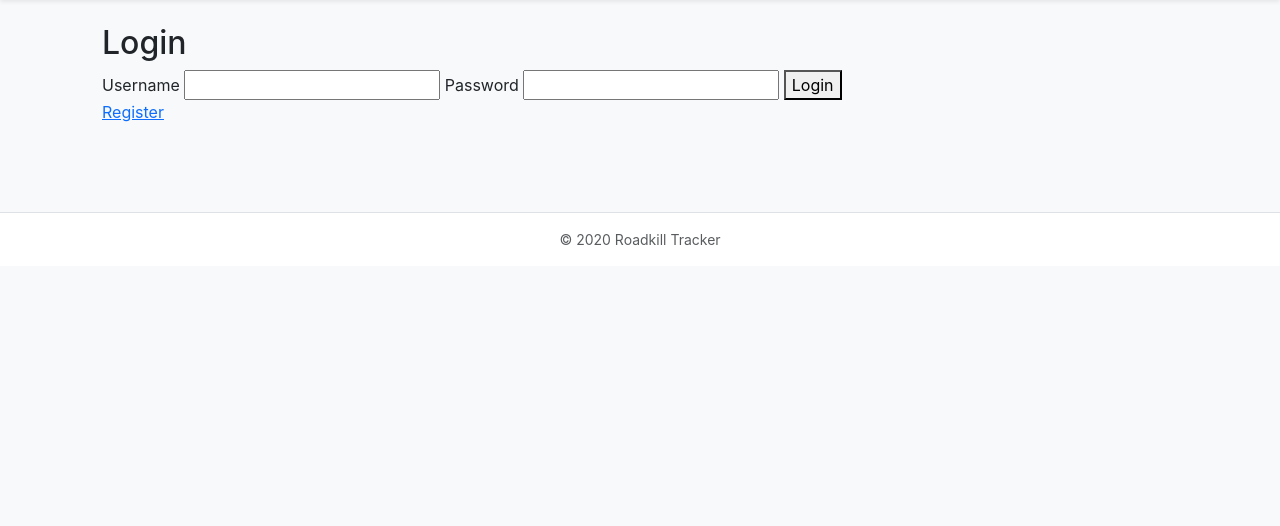
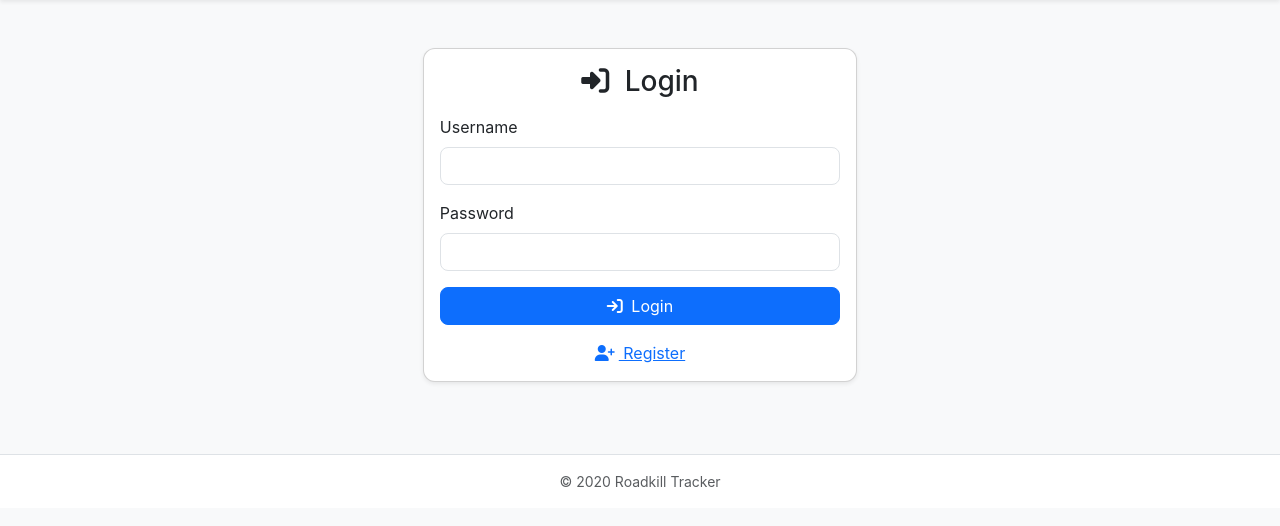
Before and after one commit to prashantwct/Roadkill, a Flask app: template templates/login.html in a window 1280 px wide. Shown: the part 56-582 px from the top of the page. Run offline with Flask 3, Linux system fonts and the light colour scheme; the template is opened without the code that fills it: most values are stand-ins (such as "Sample title", 1, 10 or a date in 2020).

Commit message:
Update login.html

```diff
--- a/templates/login.html
+++ b/templates/login.html
@@ -1,10 +1,46 @@
 {% extends "base.html" %}
 {% block content %}
-  <h2>Login</h2>
-  <form method="post">
-    <label>Username <input name="username" required></label>
-    <label>Password <input type="password" name="password" required></label>
-    <button type="submit">Login</button>
-  </form>
-  <p><a href="{{ url_for('register') }}">Register</a></p>
+
+<div class="row justify-content-center mt-4">
+  <div class="col-md-5">
+
+    <div class="card shadow-sm">
+      <div class="card-body">
+
+        <h3 class="mb-3 text-center">
+          <i class="fa-solid fa-right-to-bracket me-2"></i>
+          Login
+        </h3>
+
+        <form method="POST">
+
+          <div class="mb-3">
+            <label class="form-label">Username</label>
+            <input name="username" class="form-control" required>
+          </div>
+
+          <div class="mb-3">
+            <label class="form-label">Password</label>
+            <input type="password" name="password" class="form-control" required>
+          </div>
+
+          <button type="submit" class="btn btn-primary w-100">
+            <i class="fa-solid fa-arrow-right-to-bracket me-1"></i>
+            Login
+          </button>
+        </form>
+
+        <div class="text-center mt-3">
+          <a href="{{ url_for('register') }}">
+            <i class="fa-solid fa-user-plus me-1"></i>
+            Register
+          </a>
+        </div>
+
+      </div>
+    </div>
+
+  </div>
+</div>
+
 {% endblock %}
```
